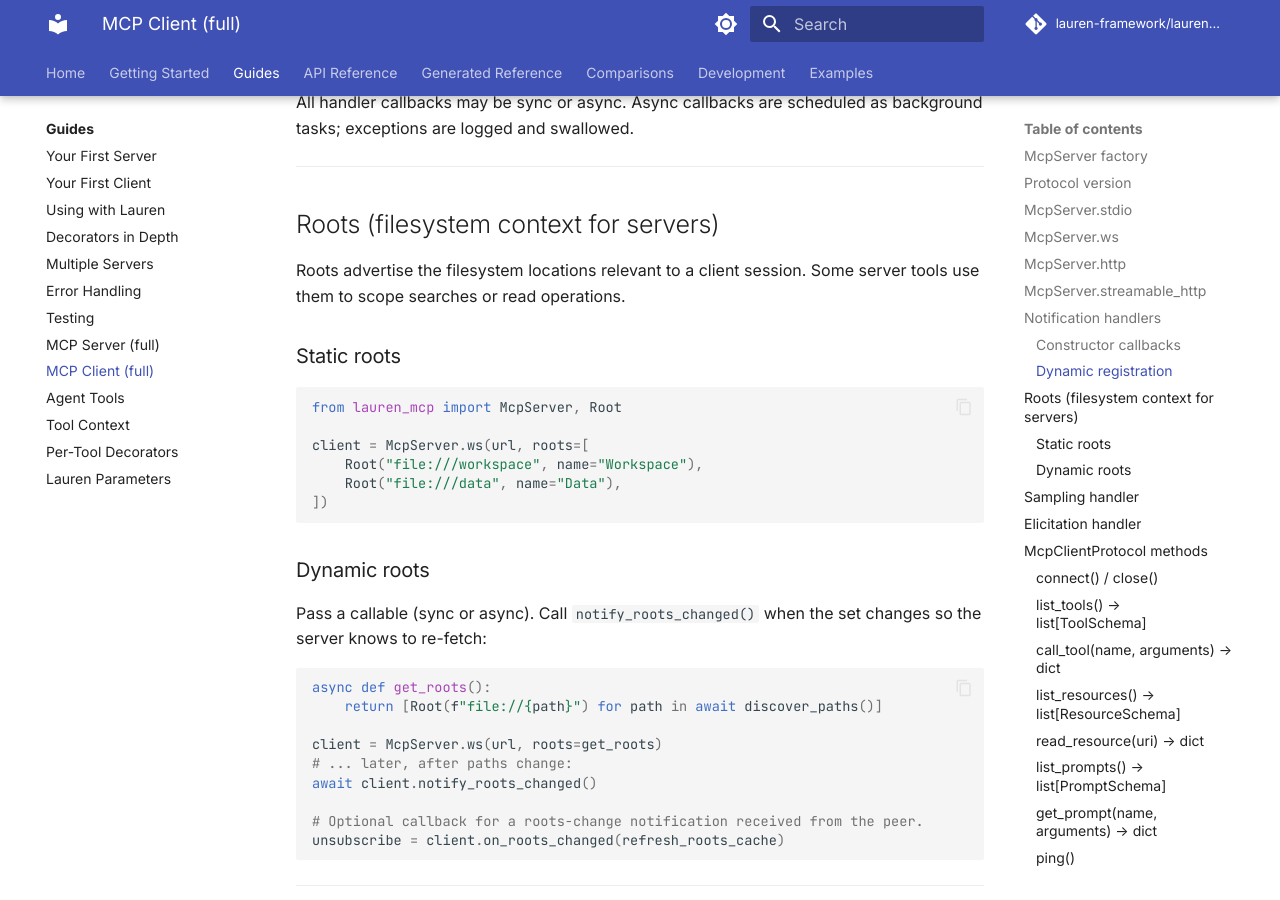
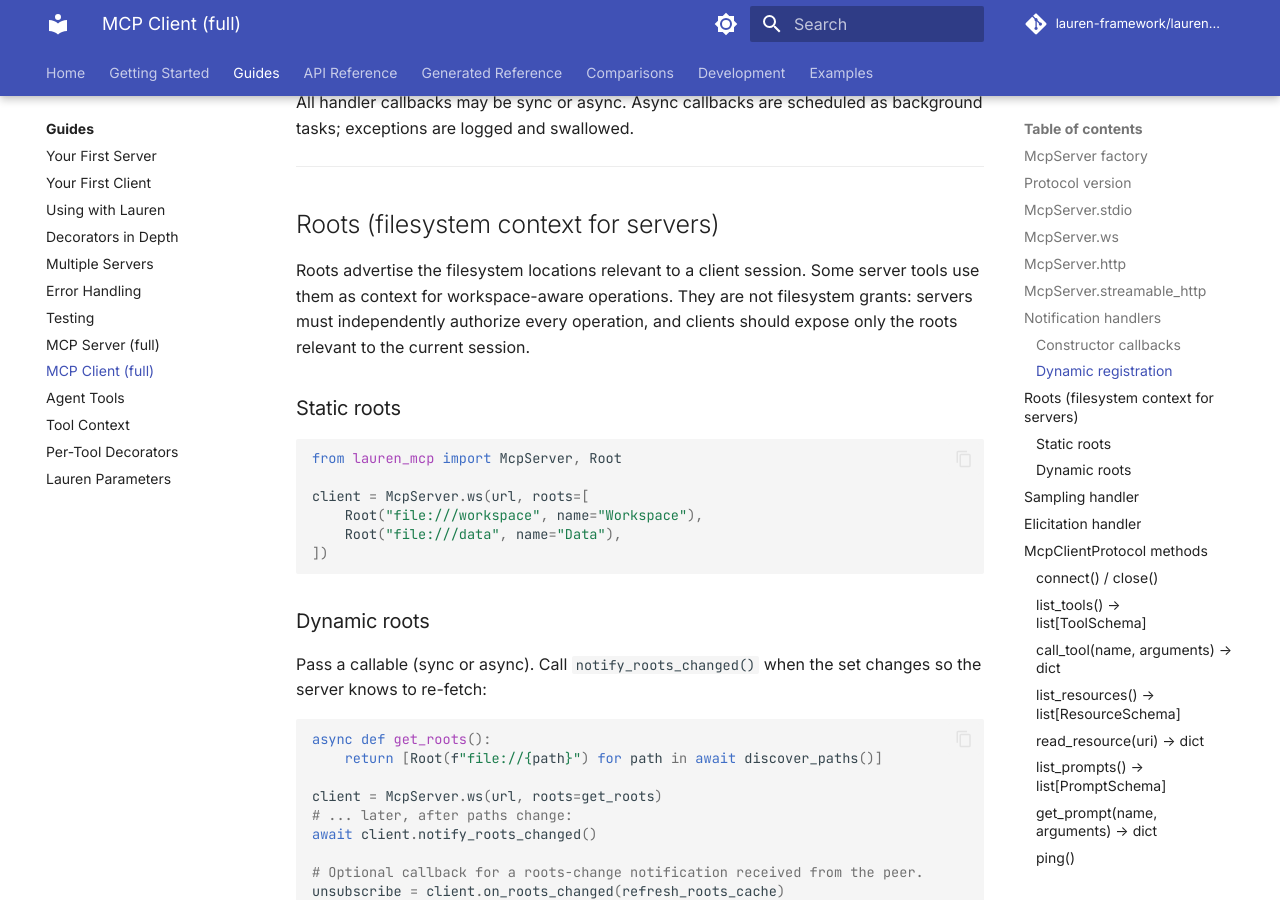
Before and after one commit to lauren-framework/lauren-mcp, an MkDocs documentation site: the page built from docs/guides/mcp-client.md, in a window 1280 px wide and 900 px high, scrolled down 4676 px. Built offline with MkDocs 1.6.1 and Material for MkDocs 9.7.7, drawn with Linux system fonts in a browser that asks for light colours; comment, search, counter and statistics services are not loaded; the version menu is left out.

Commit message:
docs: clarify client roots trust boundary

```diff
--- a/docs/guides/mcp-client.md
+++ b/docs/guides/mcp-client.md
@@ -225,7 +225,9 @@ background tasks; exceptions are logged and swallowed.
 ## Roots (filesystem context for servers)
 
 Roots advertise the filesystem locations relevant to a client session. Some
-server tools use them to scope searches or read operations.
+server tools use them as context for workspace-aware operations. They are not
+filesystem grants: servers must independently authorize every operation, and
+clients should expose only the roots relevant to the current session.
 
 ### Static roots
 
```
